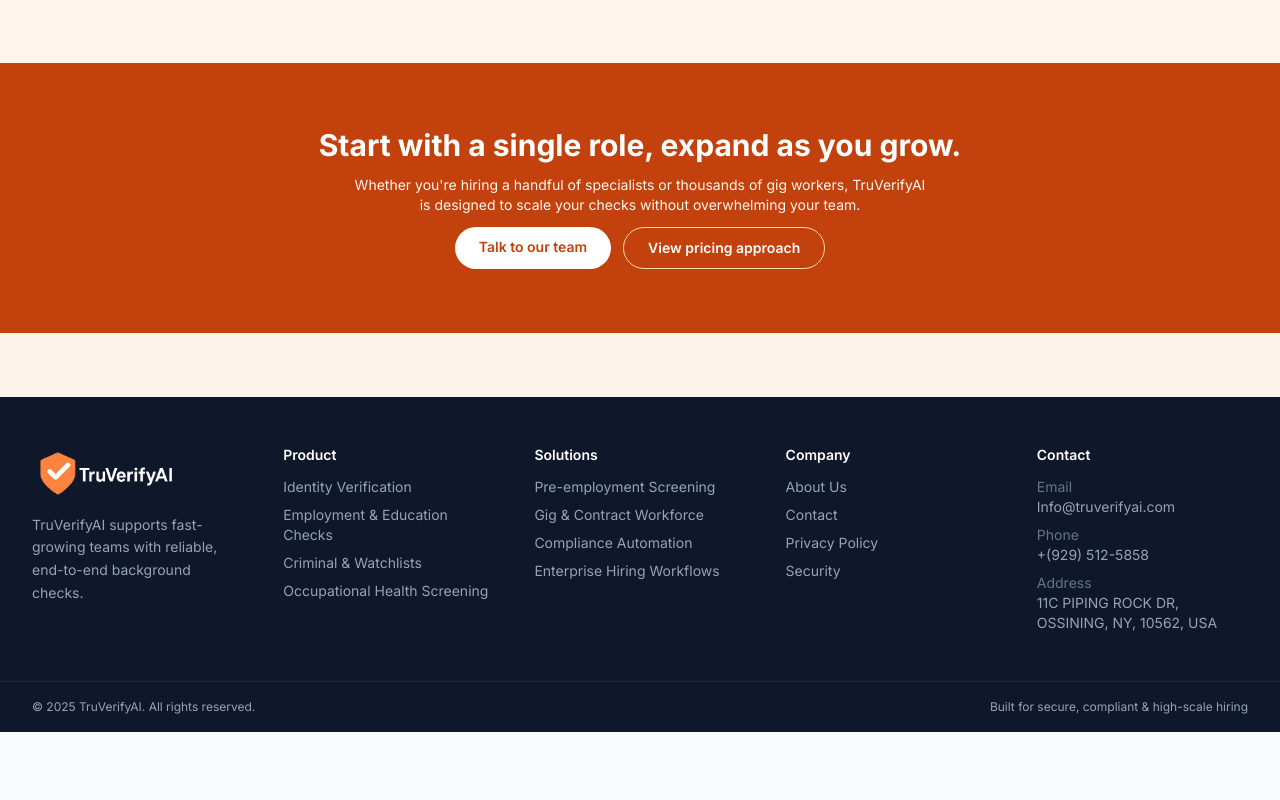
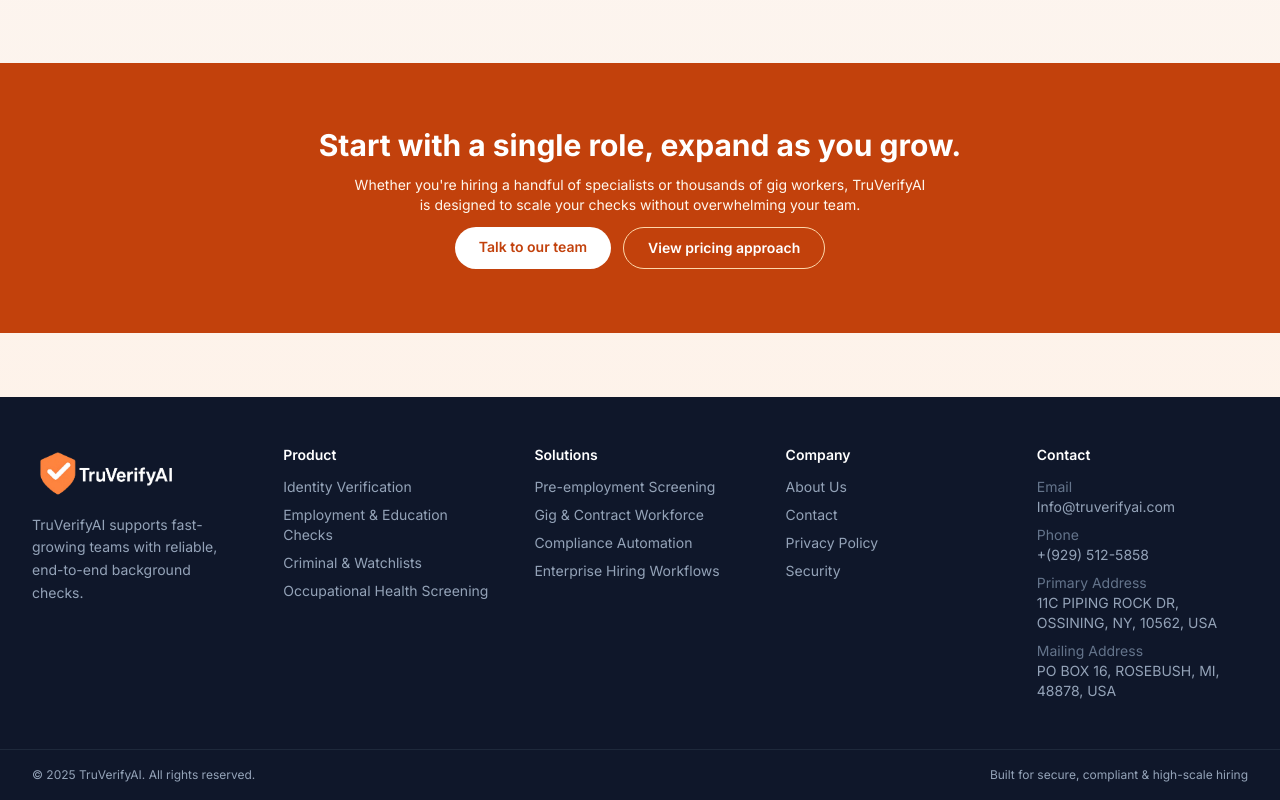
Before and after one commit to MuskanRajani/TruVerifyAI, a React (Vite) app: page / in a window 1280 px wide. Shown: the part 3496-4296 px from the top of the page. Before the commit the page ends 4228 px from the top, so only its background shows below. Built offline with nearby package versions, Linux system fonts and the light colour scheme.

Commit message:
mailing address added

```diff
--- a/src/components/Footer.jsx
+++ b/src/components/Footer.jsx
@@ -95,9 +95,14 @@
               +(929) 512-5858
             </li>
             <li>
-              <span className="block text-slate-500">Address</span>
+              <span className="block text-slate-500">Primary Address</span>
               11C PIPING ROCK DR,
               OSSINING, NY, 10562, USA
+            </li>
+            <li>
+              <span className="block text-slate-500">Mailing Address</span>
+              PO BOX 16,
+              ROSEBUSH, MI, 48878, USA
             </li>
           </ul>
         </div>
```
